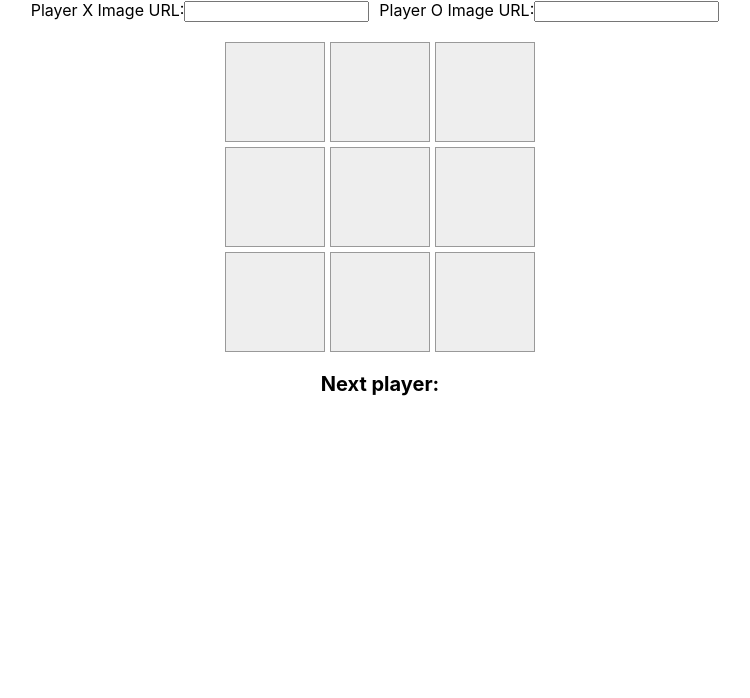
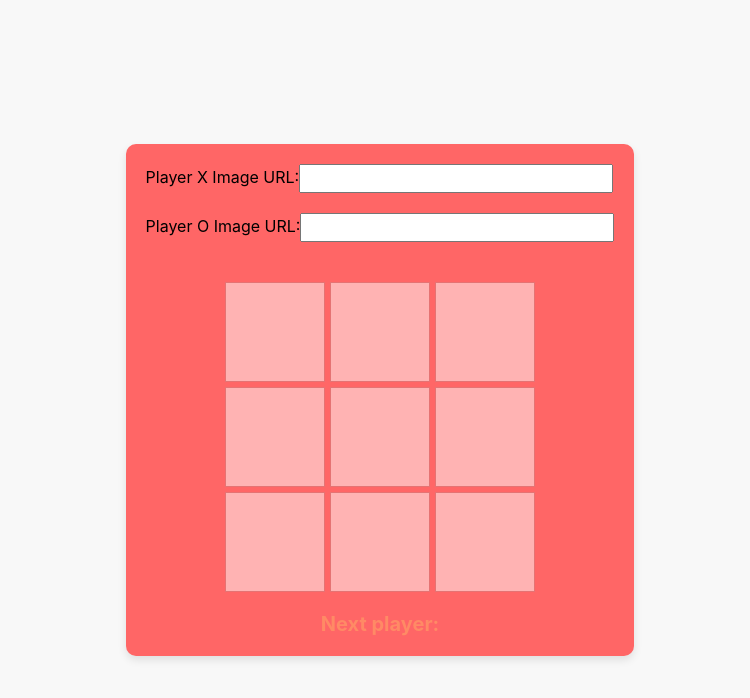
Before and after one commit to JuanIgnacioMarchetto/ta-te-ti-fotos, a React (Create React App) app: page / in a window 1280 px wide. Shown: the top 698 px of the page, without its empty margins (260-1010 px from the left). Built offline with nearby package versions, Linux system fonts and the light colour scheme.

Commit message:
24/1/2024-12:16

```diff
--- a/src/App.css
+++ b/src/App.css
@@ -1,16 +1,35 @@
+body {
+  background-color: #f8f8f8;
+  display: flex;
+  align-items: center;
+  justify-content: center;
+  min-height: 100vh;
+}
+
 .game {
   display: flex;
   flex-direction: column;
   align-items: center;
+  background-color: #ff6666;
+  padding: 20px;
+  border-radius: 10px;
+  box-shadow: 0 4px 8px rgba(0, 0, 0, 0.1);
 }
 
 .players {
   display: flex;
+  flex-direction: column;
   margin-bottom: 20px;
 }
 
 .players label {
-  margin-right: 10px;
+  margin-bottom: 10px;
+}
+
+.players input {
+  width: 300px;
+  padding: 5px;
+  margin-bottom: 10px;
 }
 
 .board {
@@ -23,8 +42,8 @@
   width: 100px;
   height: 100px;
   font-size: 24px;
-  background-color: #eee;
-  border: 1px solid #999;
+  background-color: #ffb3b3;
+  border: 1px solid #e57373;
   cursor: pointer;
 }
 
@@ -32,4 +51,5 @@
   margin-top: 20px;
   font-size: 20px;
   font-weight: bold;
+  color: #ff8a65;
 }
```
